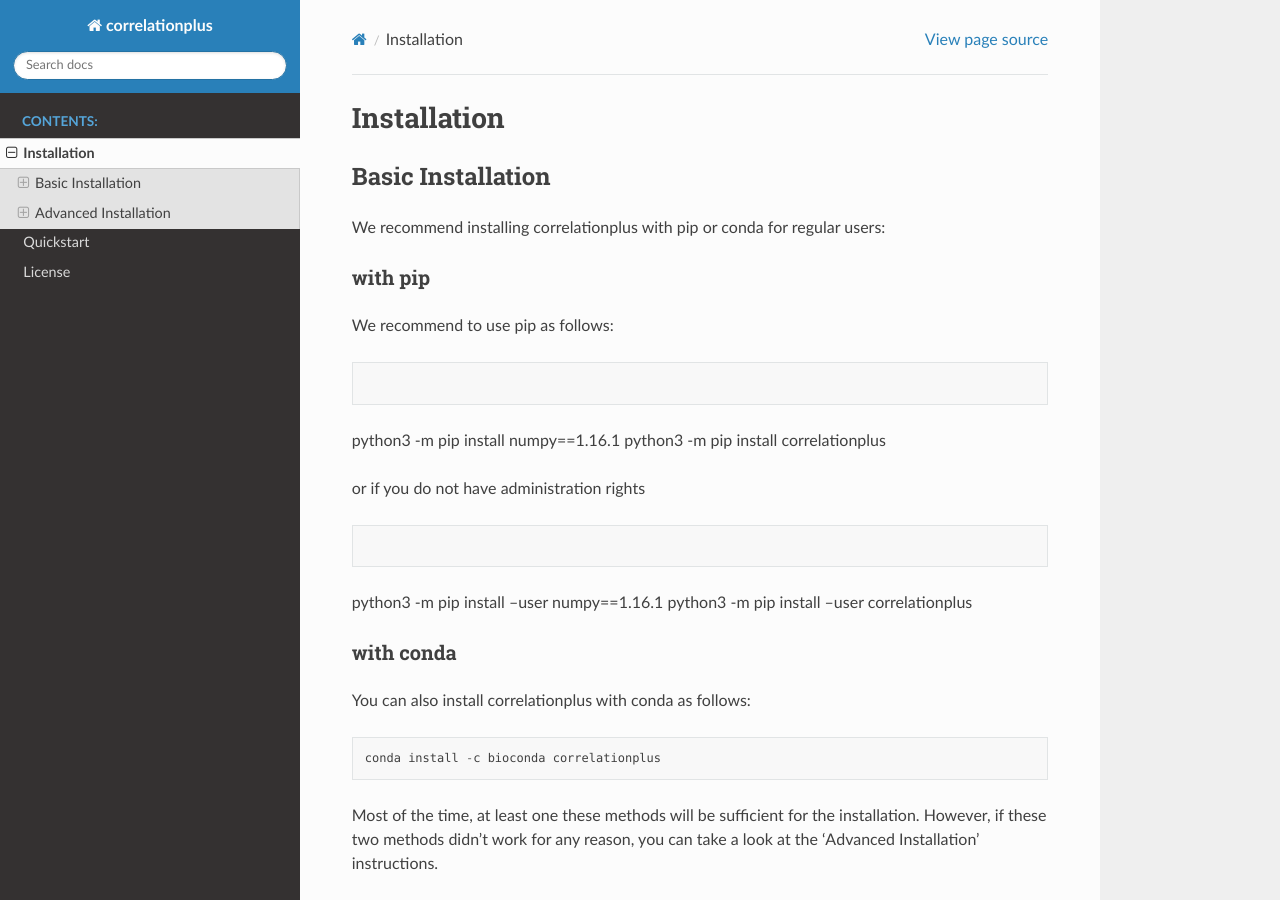
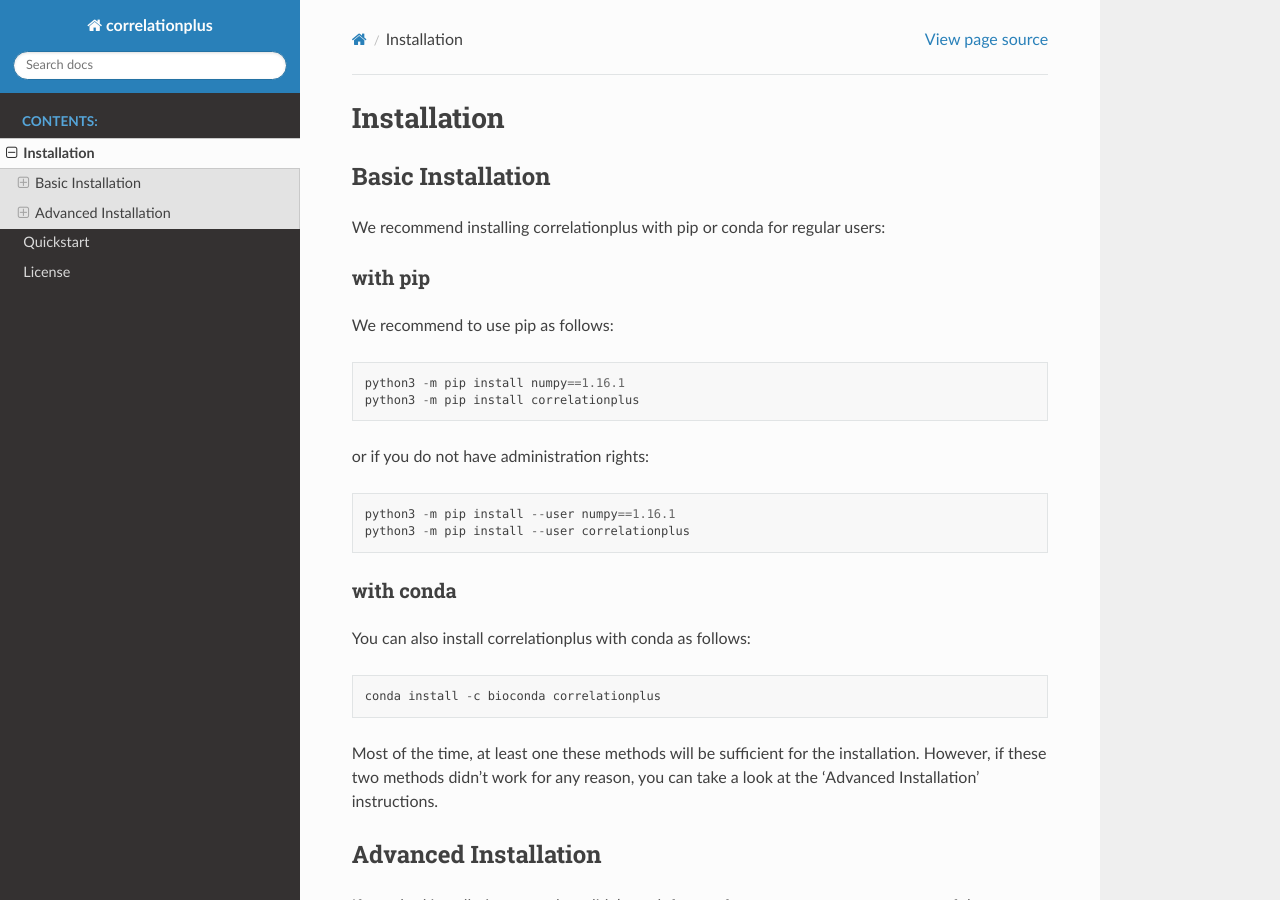
Before and after one commit to tekpinar/correlationplus, a Sphinx documentation site: the page built from docs/installation.rst, in a window 1280 px wide and 900 px high. Built offline with Sphinx 7.4.7 and the Read the Docs theme 2.0.0, drawn with Linux system fonts in a browser that asks for light colours.

Commit message:
Update installation.rst
Some minor rst formatting for viewing commands properly.

```diff
--- a/docs/installation.rst
+++ b/docs/installation.rst
@@ -7,20 +7,16 @@
 
 with pip
 ~~~~~~~~
-We recommend to use pip as follows:
+We recommend to use pip as follows::
 
-.. code-block:: shell
-
-python3 -m pip install numpy==1.16.1
-python3 -m pip install correlationplus
+	python3 -m pip install numpy==1.16.1
+	python3 -m pip install correlationplus
 
 
-or if you do not have administration rights
+or if you do not have administration rights::
 
-.. code-block:: shell
-
-python3 -m pip install --user numpy==1.16.1
-python3 -m pip install --user correlationplus
+	python3 -m pip install --user numpy==1.16.1
+	python3 -m pip install --user correlationplus
 
 with conda
 ~~~~~~~~~~
```
